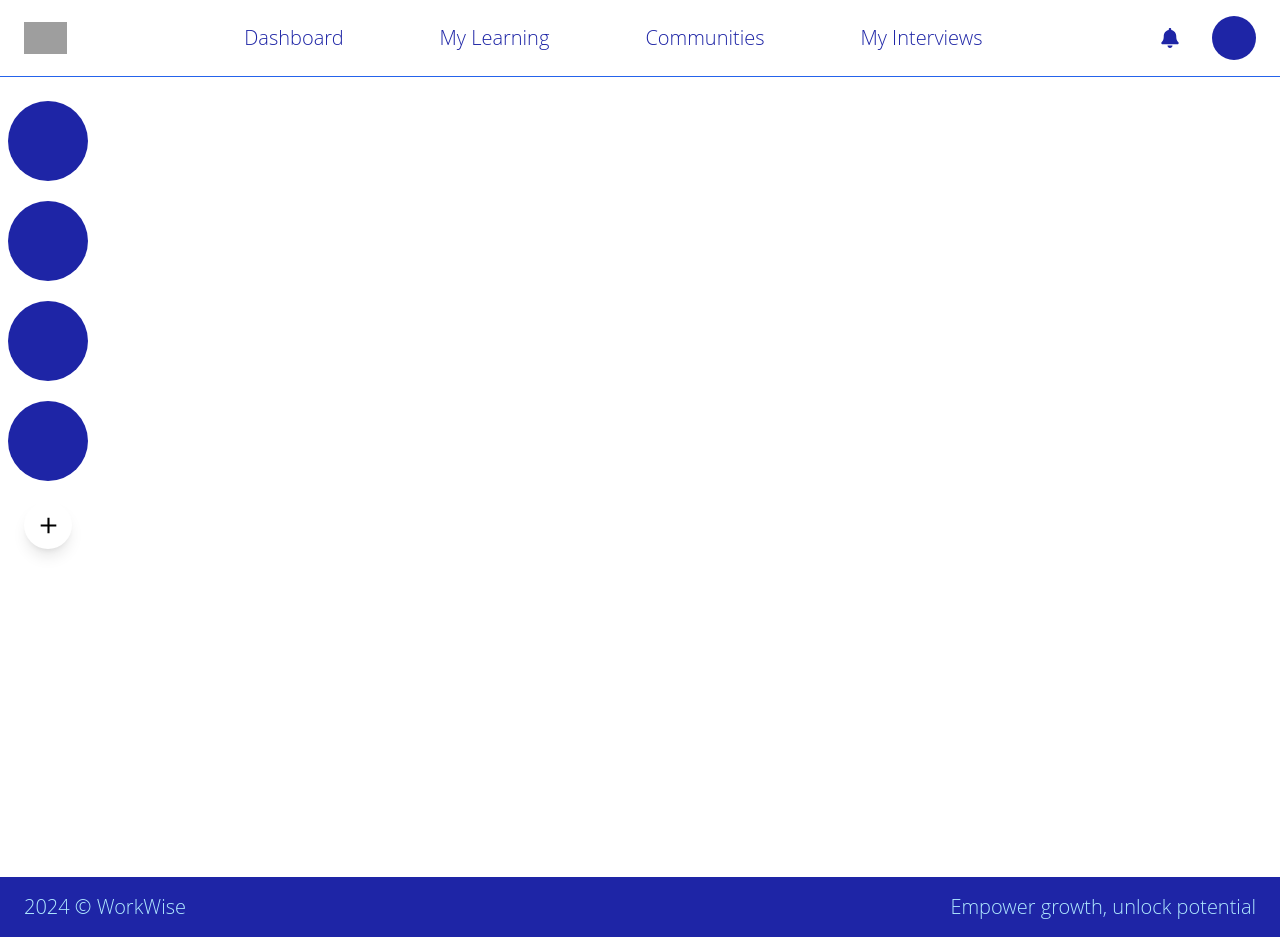
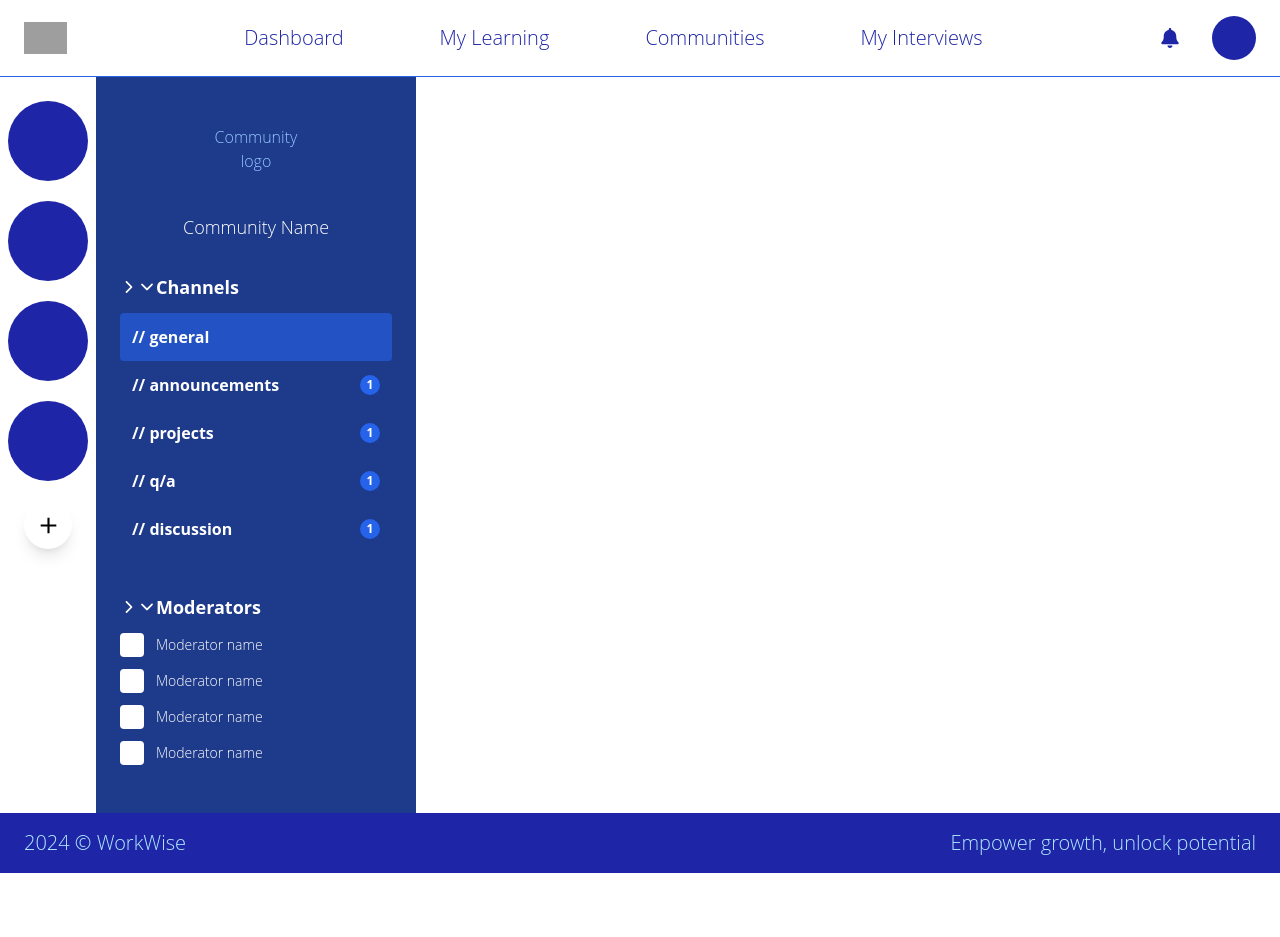
Before and after one commit to Tarek-Al-Khatib/frontend, a React (Create React App) app: page /community in a window 1280 px wide. After the commit the page ends 873 px from the top, so only its background shows below. Built offline with nearby package versions, Linux system fonts and the light colour scheme; grey boxes are pictures that could not be loaded.

Commit message:
Added side bar styling to communities

```diff
--- /dev/null
+++ b/src/pages/Communities/Communities.css
@@ -0,0 +1,3 @@
+.h-screen\/92 {
+  height: 92vh;
+}
--- a/src/pages/Communities/Communities.jsx
+++ b/src/pages/Communities/Communities.jsx
@@ -1,20 +1,96 @@
 import React from "react";
 import Navbar from "../../components/Navbar/Navbar";
 import Footer from "../../components/Footer/Footer";
+import "./Communities.css";
 import { IoMdAdd } from "react-icons/io";
+import { IoIosArrowForward } from "react-icons/io";
+import { IoIosArrowDown } from "react-icons/io";
 const Communities = () => {
   return (
     <div>
       <Navbar />
-      <div class="flex bg-white w-full h-screen">
+      <div class="flex bg-white w-full h-screen/92">
         <div class="w-24 bg-white flex flex-col items-center py-6">
-          <div class="w-20 h-20 bg-navy rounded-full mb-5"></div>
-          <div class="w-20 h-20 bg-navy rounded-full mb-5"></div>
-          <div class="w-20 h-20 bg-navy rounded-full mb-5"></div>
-          <div class="w-20 h-20 bg-navy rounded-full mb-5"></div>
+          <button class="w-20 h-20 bg-navy rounded-full mb-5"></button>
+          <button class="w-20 h-20 bg-navy rounded-full mb-5"></button>
+          <button class="w-20 h-20 bg-navy rounded-full mb-5"></button>
+          <button class="w-20 h-20 bg-navy rounded-full mb-5"></button>
           <button class="w-12 h-12 bg-white rounded-full flex items-center justify-center shadow-lg">
             <IoMdAdd size={25} />
           </button>
+        </div>
+        <div class="w-80 bg-blue-900 p-6">
+          <div class="flex flex-col items-center mb-8">
+            <div class="w-28 h-24 bg-blue-900 rounded mb-4 flex items-center justify-center text-center text-blue-300 text-base font-light">
+              Community
+              <br />
+              logo
+            </div>
+            <div class="text-white text-lg font-light">Community Name</div>
+          </div>
+
+          <div class="mb-10">
+            <hutton class="text-white text-lg font-bold mb-3 flex items-center">
+              <IoIosArrowForward />
+              <IoIosArrowDown />
+              Channels
+            </hutton>
+            <div class="flex flex-col">
+              <button class="w-full py-3 bg-blue-600/60 rounded text-white font-bold text-start px-3">
+                // general
+              </button>
+              <button class="w-full py-3 bg-transparent px-3 hover:bg-blue-700/30 flex justify-between items-center rounded text-white font-bold text-start">
+                // announcements
+                <div class="w-5 h-5 bg-blue-600 rounded-full flex items-center justify-center text-xs">
+                  1
+                </div>
+              </button>
+              <button class="w-full py-3 bg-transparent px-3 hover:bg-blue-700/30 flex justify-between items-center rounded text-white font-bold">
+                // projects
+                <div class="w-5 h-5 bg-blue-600 rounded-full flex items-center justify-center text-xs">
+                  1
+                </div>
+              </button>
+              <button class="w-full py-3 bg-transparent px-3 hover:bg-blue-700/30 flex justify-between items-center rounded text-white font-bold">
+                // q/a
+                <div class="w-5 h-5 bg-blue-600 rounded-full flex items-center justify-center text-xs">
+                  1
+                </div>
+              </button>
+              <button class="w-full py-3 bg-transparent px-3 hover:bg-blue-700/30 flex justify-between items-center rounded text-white font-bold">
+                // discussion
+                <div class="w-5 h-5 bg-blue-600 rounded-full flex items-center justify-center text-xs">
+                  1
+                </div>
+              </button>
+            </div>
+          </div>
+
+          <div>
+            <hutton class="text-white text-lg font-bold mb-3 flex items-center">
+              <IoIosArrowForward />
+              <IoIosArrowDown />
+              Moderators
+            </hutton>
+            <div class="space-y-3">
+              <button class="flex items-center space-x-3">
+                <div class="w-6 h-6 bg-white rounded"></div>
+                <div class="text-white text-sm font-thin">Moderator name</div>
+              </button>
+              <button class="flex items-center space-x-3">
+                <div class="w-6 h-6 bg-white rounded"></div>
+                <div class="text-white text-sm font-thin">Moderator name</div>
+              </button>
+              <button class="flex items-center space-x-3">
+                <div class="w-6 h-6 bg-white rounded"></div>
+                <div class="text-white text-sm font-thin">Moderator name</div>
+              </button>
+              <button class="flex items-center space-x-3">
+                <div class="w-6 h-6 bg-white rounded"></div>
+                <div class="text-white text-sm font-thin">Moderator name</div>
+              </button>
+            </div>
+          </div>
         </div>
       </div>
       <Footer />
```
